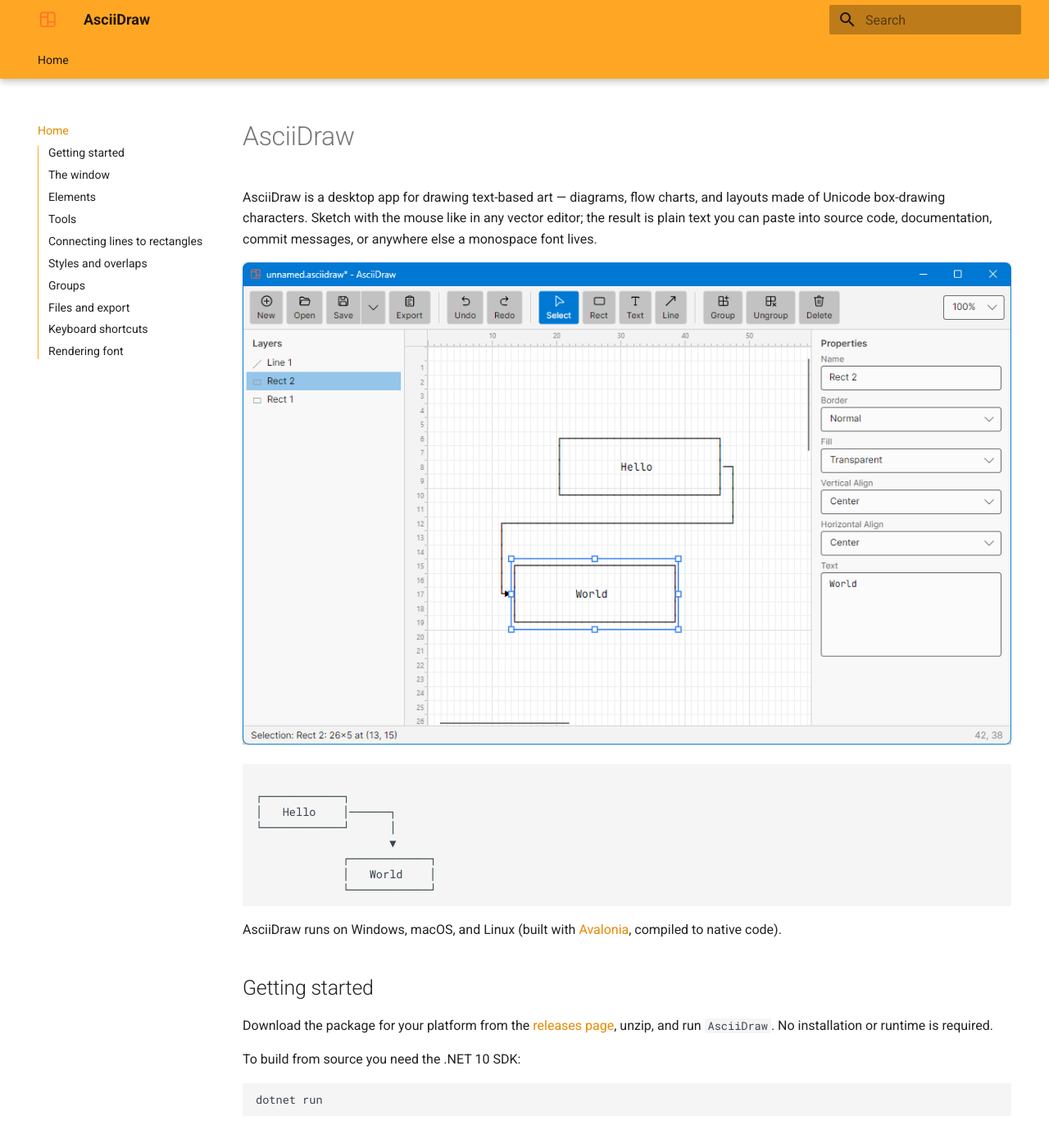
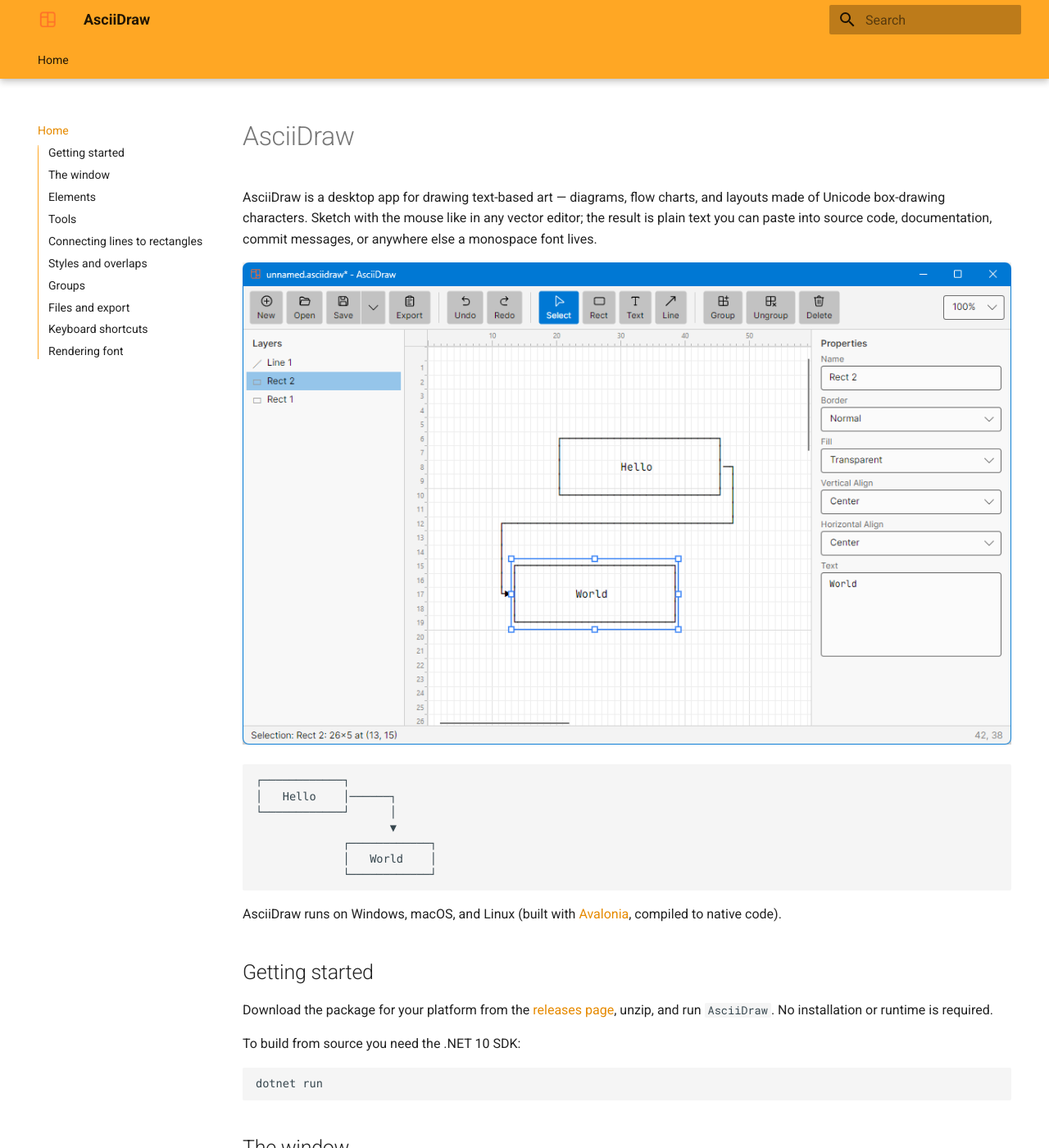
Before and after one commit to michaelliao/asciidraw, an MkDocs documentation site: the page built from docs/index.md, in a window 1280 px wide and 1400 px high. Shown: the whole window at 82% size. Built offline with MkDocs 1.6.1 and Material for MkDocs 9.7.7, drawn with Linux system fonts in a browser that asks for light colours.

Commit message:
add docs css

````diff
--- /dev/null
+++ b/docs/extra.css
@@ -0,0 +1,3 @@
+pre>code {
+  font-family: "Monaspace Neon", ui-monospace, SFMono-Regular, "SF Mono", Menlo, Consolas, "Liberation Mono", monospace;
+}
--- a/docs/index.md
+++ b/docs/index.md
@@ -7,7 +7,7 @@
 
 ![AsciiDraw](assets/images/screenshot.png)
 
-<pre><code>
+```
 ┌────────────┐
 │   Hello    │──────┐
 └────────────┘      │
@@ -15,7 +15,7 @@
              ┌────────────┐
              │   World    │
              └────────────┘
-</code></pre>
+```
 
 AsciiDraw runs on Windows, macOS, and Linux (built with
 [Avalonia](https://avaloniaui.net/), compiled to native code).
--- a/mkdocs.yml
+++ b/mkdocs.yml
@@ -14,6 +14,9 @@
   hide:
     - navigation
 
+extra_css:
+  - extra.css
+
 nav:
   - Home: index.md
 
````
